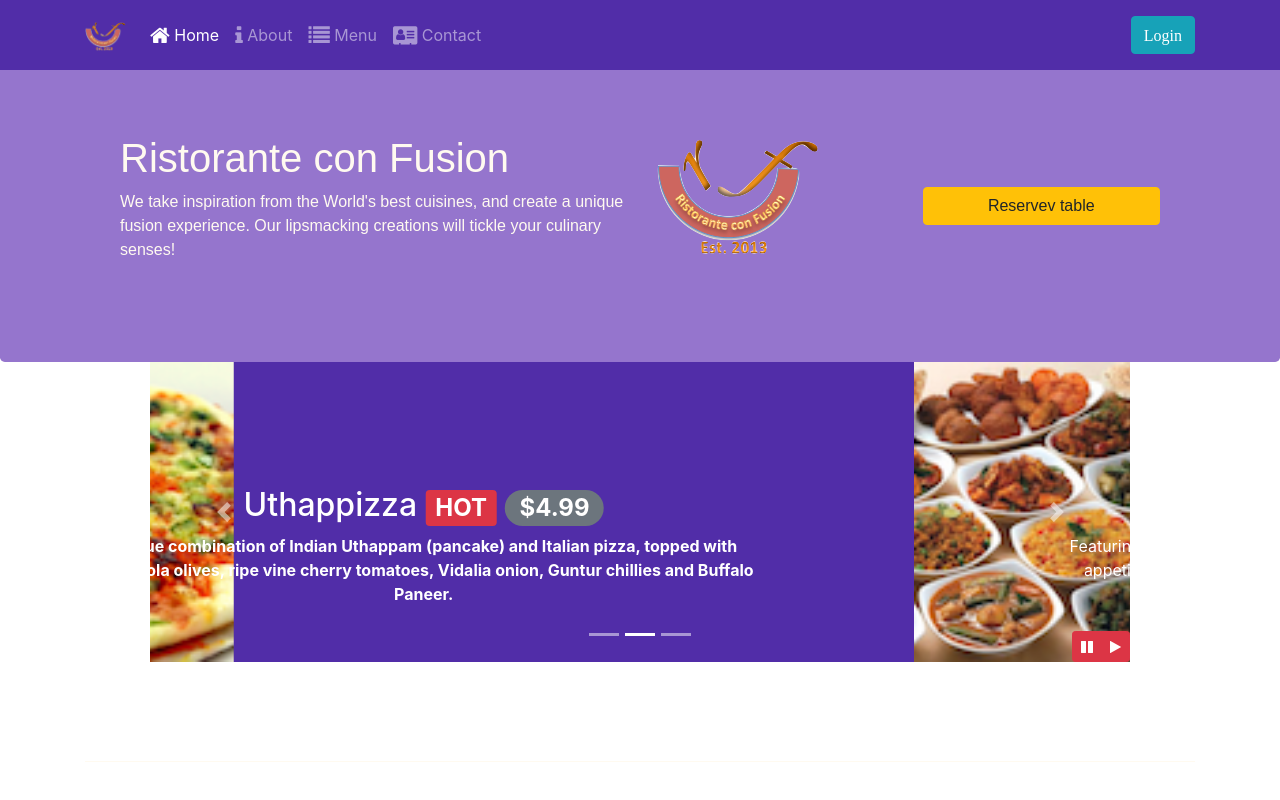
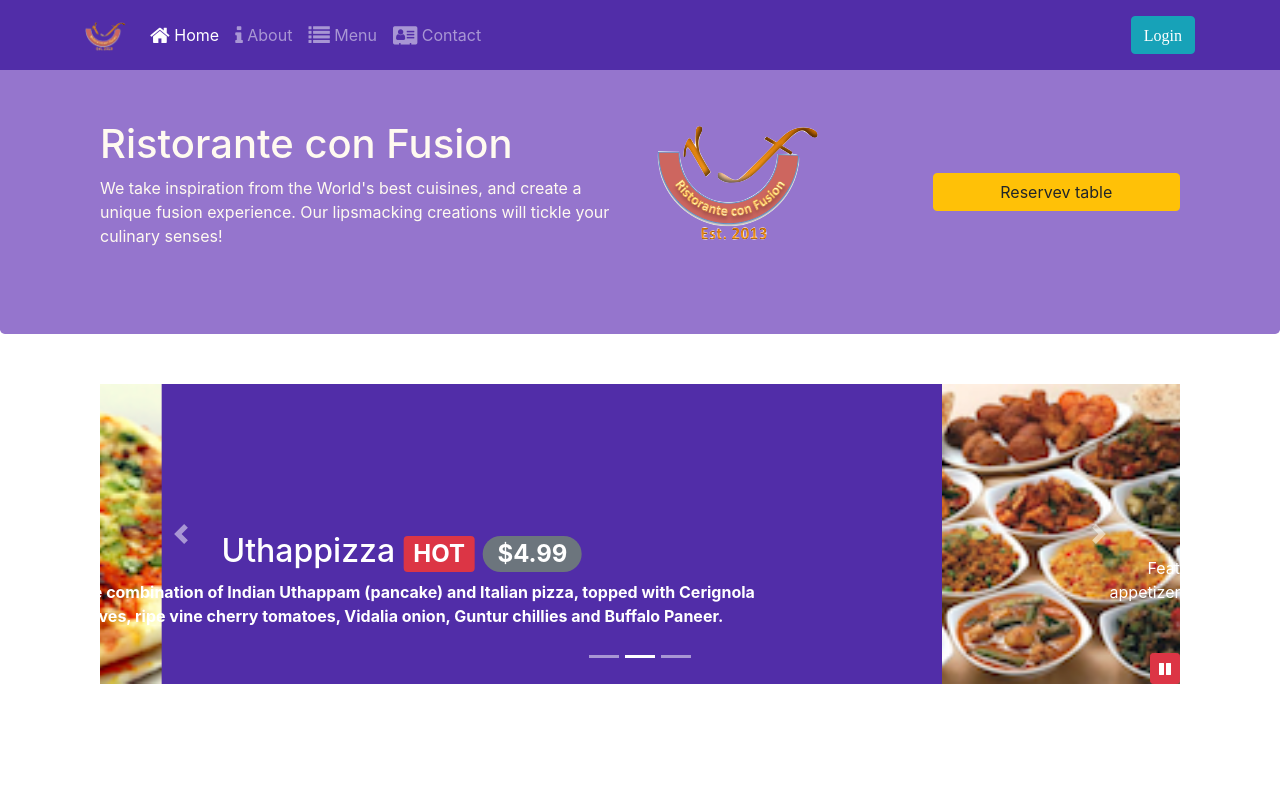
Before and after one commit to varshit32yadav/ConFusion-Bootstrap, a website: page index.html in a window 1280 px wide. Shown: the top 800 px of the page. Drawn offline with nearby package versions, Linux system fonts and the light colour scheme.

Commit message:
less and css

```diff
--- /dev/null
+++ b/css/styles-old.css
@@ -0,0 +1,85 @@
+.row-header
+{
+    margin : 0px auto;
+    padding :20px ;
+
+}
+.row-footer
+{
+    background-color: #9575cd;
+    margin: 0px auto;
+    padding: 0px 20px 0px 20px;
+
+}
+.row-content
+{
+    border-bottom: 1px ridge floralwhite;
+    padding: 0px 50px 0px 50px;
+    margin: 0px auto;
+    min-height: 400px;
+
+}
+.address
+{
+font-size: 80%;
+margin: 0px;
+color: black;
+}
+.jumbotron
+{
+    background-color:#9575cd;
+    margin: auto;
+    padding: 0px auto;
+    color: floralwhite;
+    font-family: Arial, Helvetica, sans-serif;
+
+}
+.abc
+{
+
+
+    padding: 60px 0px 0px 70px;
+    border-bottom: 0.5px ridge floralwhite;
+    margin-bottom: 50px;
+
+}
+body
+{
+    padding: 50px 0px 0px 0px;
+    z-index: 0;
+
+}
+.navbar-dark
+{
+   background-color: #512da8;
+}
+.tab-content
+{
+    border-bottom: 1px solid powderblue;
+    border-left: 1px solid powderblue;
+    border-right: 1px solid powderblue;
+    padding: 10px;
+    border-radius: 15px;
+    background-color: rgb(212, 209, 209);
+}
+.carousel
+{
+   background-color: #512da8;
+}
+.carousel-item
+{
+ height: 300px;
+}
+.carousel-item img {
+    position: absolute;
+    top: 0;
+    left: 0;
+    min-height: 300px;
+}
+#carouselButton
+{
+ bottom: 0px;
+ right: 0px;
+ position: absolute;
+ z-index: 0;
+}
--- /dev/null
+++ b/css/styles.less
@@ -0,0 +1,73 @@
+@lt-gray: #ddd;
+@background-dark: #512DA8;
+@background-light: #9575CD;
+@background-pale: #D1C4E9;
+
+// Height variables
+@carousel-item-height: 300px;
+.zero-margin (@pad-up-dn: 0px, @pad-left-right: 0px) {
+	margin:0px auto;
+	padding: @pad-up-dn @pad-left-right;
+}
+.row-header{
+    .zero-margin();
+}
+
+.row-content {
+    .zero-margin(50px,0px);
+    border-bottom: 1px ridge;
+    min-height:400px;
+}
+
+.footer{
+    background-color: @background-pale;
+    .zero-margin(20px, 0px);
+}
+
+.jumbotron {
+    .zero-margin(70px,30px);
+    background: @background-light ;
+    color:floralwhite;
+}
+
+address{
+    font-size:80%;
+    margin:0px;
+    color:#0f0f0f;
+}
+
+body{
+    padding:50px 0px 0px 0px;
+    z-index:0;
+}
+
+.navbar-dark {
+     background-color: @background-dark;
+}
+
+.tab-content {
+    border-left: 1px solid @lt-gray;
+    border-right: 1px solid @lt-gray;
+    border-bottom: 1px solid @lt-gray;
+    padding: 10px;
+}
+.carousel {
+    background:@background-dark;
+
+    .carousel-item {
+        height: @carousel-item-height;
+        img {
+            position: absolute;
+            top: 0;
+            left: 0;
+            min-height: 300px;
+        }
+    }
+}
+
+#carouselButton {
+    right:0px;
+    position: absolute;
+    bottom: 0px;
+    z-index: 1;
+}
--- a/index.html
+++ b/index.html
@@ -12,7 +12,7 @@
         <link rel="stylesheet" href="node_modules/font-awesome/css/font-awesome.min.css">
         <link rel="stylesheet" href="node_modules/bootstrap-social/bootstrap-social.css">
         <link rel="stylesheet" href="css/styles.css">
-    <title>Ristorante con Fusion</title>
+    <title >Ristorante con Fusion</title>
 </head>
 
 <body>
@@ -212,14 +212,11 @@
                 <a class="carousel-control-next" href="#mycarousel" role="button" data-slide="next">
                     <span class="carousel-control-next-icon"></span>
                 </a>
-               <div class="btn-group" id="carouselButton">
-                <button class="btn btn-danger btn-sm  " id="carousel-pause">
+
+                <button class="btn btn-danger btn-sm  " id="carouselButton">
                     <span class="fa fa-sm fa-pause"></span>
                 </button>
-                <button class="btn btn-danger btn-sm  " id="carousel-play">
-                    <span class="fa fa-sm fa-play"></span>
-                </button>
-               </div>
+
                 </div>
          </div>
 
@@ -397,16 +394,25 @@
      $('[data-toggle="tooltip"]').tooltip();
     }); */
     $(document).ready(function(){
-            $("#mycarousel").carousel( { interval: 500} );
-            $("#carousel-pause").click(function(){
-                $("#mycarousel").carousel('pause');
+              $("#mycarousel").carousel( { interval: 2000 } );
+
+            $("#carouselButton").click(function(){
+                if ($("#carouselButton").children("span").hasClass('fa-pause')) {
+                    $("#mycarousel").carousel('pause');
+                    $("#carouselButton").children("span").removeClass('fa-pause');
+                    $("#carouselButton").children("span").addClass('fa-play');
+                }
+                else if ($("#carouselButton").children("span").hasClass('fa-play')){
+                    $("#mycarousel").carousel('cycle');
+                    $("#carouselButton").children("span").removeClass('fa-play');
+                    $("#carouselButton").children("span").addClass('fa-pause');
+                }
             });
-            $("#carousel-play").click(function(){
-                $("#mycarousel").carousel('cycle');
-            });
+
         });
-</script>
--->
+
+   </script>
+
 </body>
 
 </html>
```
Also changed, not shown: css/styles.css.
